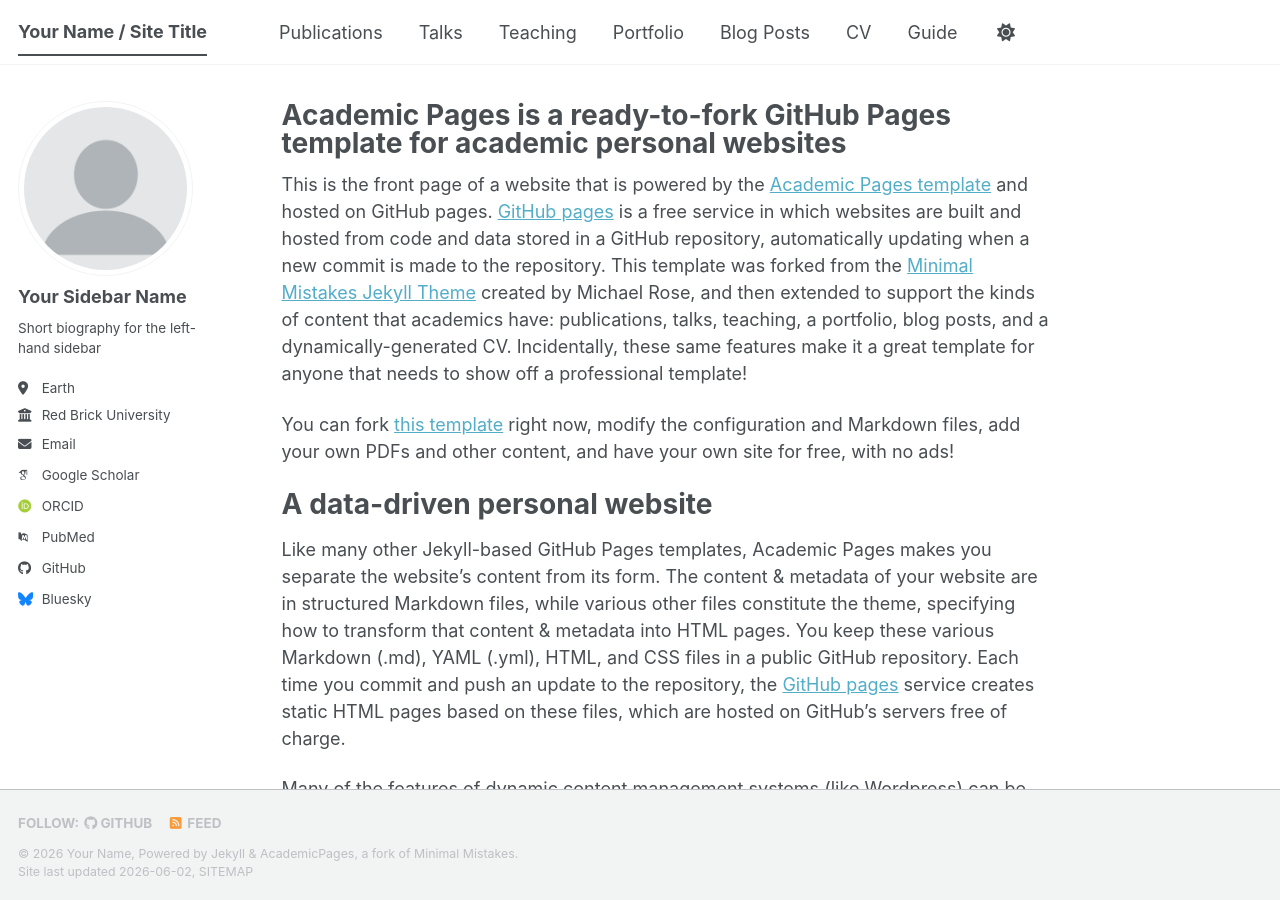
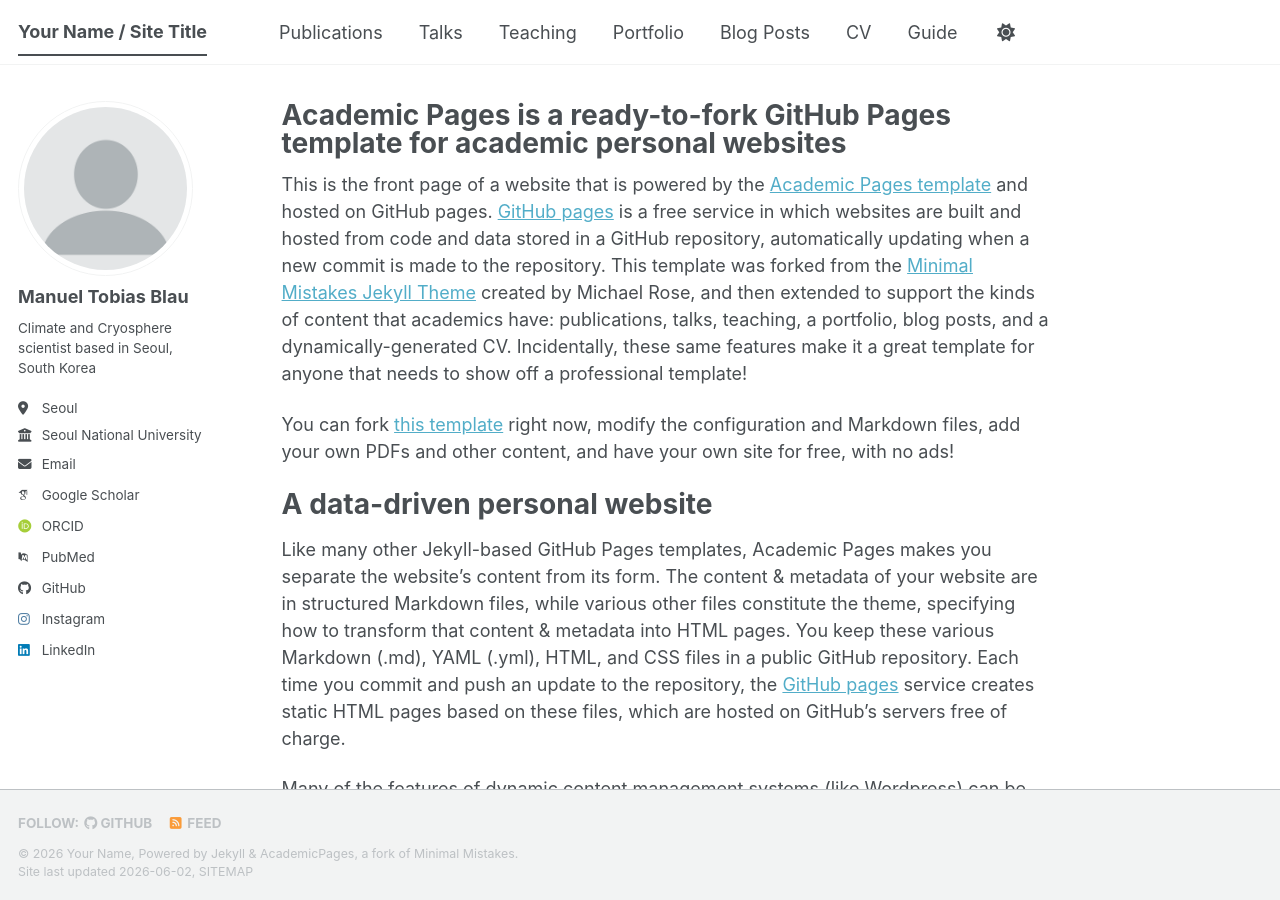
Before and after one commit to ManuTobt/manutobt.github.io, a Jekyll site: the page built from _pages/about.md, in a window 1280 px wide and 900 px high. Built offline with Jekyll 4.4.1, drawn with Linux system fonts in a browser that asks for light colours; some web fonts are replaced; a script bundle is joined from its source files by our own code; library files that are not in the unit come from our copies.

Commit message:
Update _config.yml

```diff
--- a/_config.yml
+++ b/_config.yml
@@ -13,10 +13,10 @@ title                    : "Your Name / Site Title"
 title_separator          : "-"
 name                     : &name "Your Name"
 description              : &description "Your Name's academic portfolio"   # Update this with a general description of your site, this is the default if not overridden by a page
-url                      : https://academicpages.github.io # The base hostname & protocol for your site e.g. "https://[your GitHub username].github.io",
+url                      : https://manutobt.github.io # The base hostname & protocol for your site e.g. "https://[your GitHub username].github.io",
                                                            # or if you already have some other page hosted on Github then use "https://[your GitHub username].github.io/[Your Repo Name]"
 baseurl                  : "" # the subpath of your site, e.g. "/blog"
-repository               : "academicpages/academicpages.github.io"
+repository               : "manutobt/manutobt.github.io"
 
 # Site Author - The following control what appear as part of the author content on the side bar.
 #               If a field is blank the icon and link will not appear, otherwise it will be shown.
@@ -24,24 +24,24 @@ repository               : "academicpages/academicpages.github.io"
 author:
   # Biographic information
   avatar           : "profile.png"
-  name             : "Your Sidebar Name"
+  name             : "Manuel Tobias Blau"
   pronouns         : # example: "she/her"
-  bio              : "Short biography for the left-hand sidebar"
-  location         : "Earth"
-  employer         : "Red Brick University"
+  bio              : "Climate and Cryosphere scientist based in Seoul, South Korea"
+  location         : "Seoul"
+  employer         : "Seoul National University"
   uri              : # URL
-  email            : "none@example.org"
+  email            : "manuel.tobias.blau@gmail.com"
 
   # Academic websites
   academia         : # URL
   arxiv            : # URL - Update with the correct link to your profile
-  googlescholar    : "https://scholar.google.com/citations?user=PS_CX0AAAAAJ"
+  googlescholar    : "https://scholar.google.com/citations?user=I1BHNmIAAAAJ&hl=en"
   inspire-hep      : # URL
   impactstory      : # URL
-  orcid            : "https://orcid.org/yourorcidurl"
+  orcid            : "https://orcid.org/my-orcid?orcid=0000-0003-4649-6040"
   semantic         : # URL
   ssrn             : # URL
-  pubmed           : "https://www.ncbi.nlm.nih.gov/pubmed/?term=john+snow"
+  pubmed           : "https://www.researchgate.net/profile/Manuel-Blau"
   researchgate     : # URL
   scopus           : # URL
   zotero           : # URL
@@ -51,22 +51,22 @@ author:
   bitbucket        : # Username - Update with your username on the site
   codepen          : # Username
   dribbble         : # Username
-  github           : "academicpages"
+  github           : "manutobt"
   kaggle           : # Username
   stackoverflow    : # User number or user number and name (i.e., use "1" or "1/jeff-atwood")
 
   # Social media
   artstation       : # Username
-  bluesky          : "bsky.app" # Replace this with you Bluesky username
+  bluesky          : # Replace this with you Bluesky username
   facebook         : # Username
   flickr           : # Username
   foursquare       : # Username
   goodreads        : # Username
   google_plus      : # Username
   keybase          : # Username
-  instagram        : # Username
+  instagram        : "manublau"
   lastfm           : # Username
-  linkedin         : # Username
+  linkedin         : "manuel-blau-44abb03a2"
   mastodon         : # URL
   medium           : # URL
   pinterest        : # Username
```
